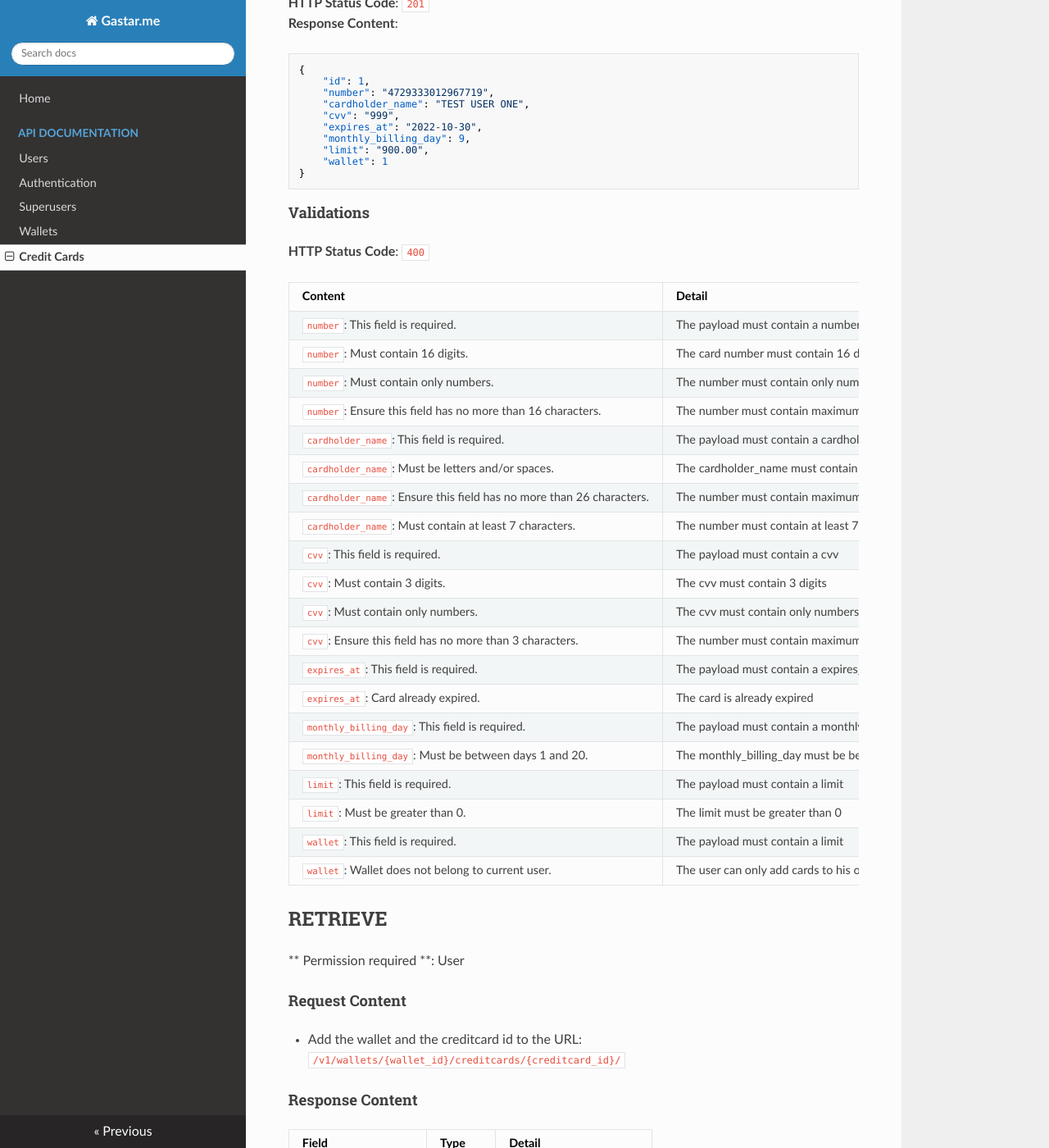
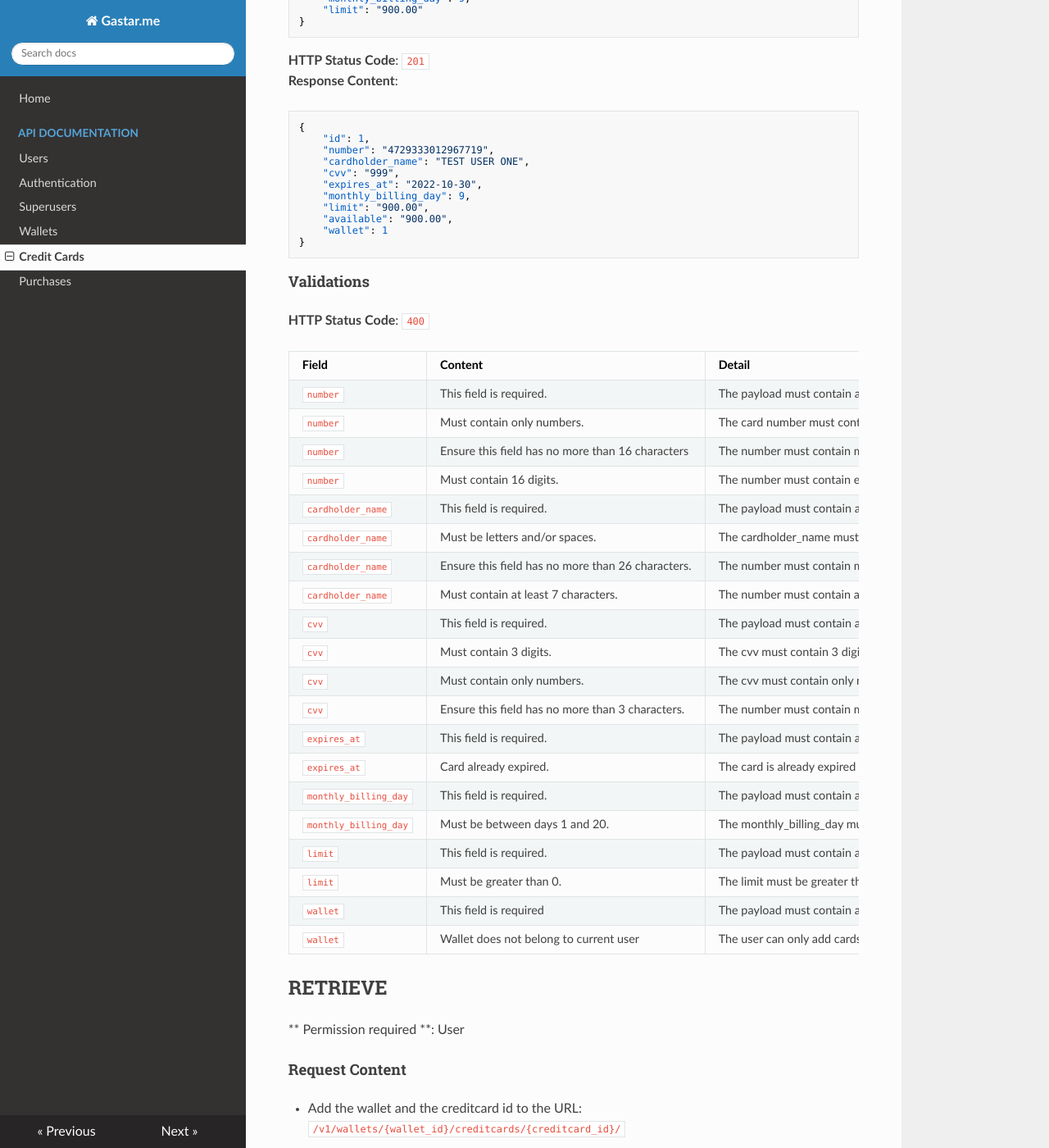
Before and after one commit to rafaeltardivo/pagarme-challenge, an MkDocs documentation site: the page built from docs/gastarme/docs/creditcards.md, in a window 1280 px wide and 1400 px high, scrolled down 1357 px. Shown: the whole window at 82% size. Built offline with MkDocs 1.6.1, drawn with Linux system fonts in a browser that asks for light colours; nearby versions of some CDN libraries; some of the changed text lies outside the part shown.

Commit message:
Update documentation

````diff
--- a/docs/gastarme/docs/creditcards.md
+++ b/docs/gastarme/docs/creditcards.md
@@ -29,6 +30,7 @@
 | `expires_at` |  Date | Card expiration date  |
 | `monthly_billing_day` | Date | Card monthly billing date  |
 | `limit` |  Decimal | Card credit limit  |
+| `available` |  Decimal | Card credit available |
 
 #### Example
 
@@ -57,35 +59,37 @@
 	"expires_at": "2022-10-30",
 	"monthly_billing_day": 9,
 	"limit": "900.00",
+	"available": "900.00",
 	"wallet": 1
 }
 ```
 
+
 #### Validations
 **HTTP Status Code**: `400`
 
-| Content  | Detail  |
-|---|---|
-| `number`: This field is required.  | The payload must contain a number |
-| `number`: Must contain 16 digits.  | The card number must contain 16 digits |
-| `number`: Must contain only numbers.  | The number must contain only numbers |
-| `number`: Ensure this field has no more than 16 characters. |  The number must contain maximum 16 characters |
-| `cardholder_name`: This field is required.  | The payload must contain a cardholder_name |
-| `cardholder_name`: Must be letters and/or spaces.  | The cardholder_name must contain only letters and spaces |
-| `cardholder_name`: Ensure this field has no more than 26 characters. |  The number must contain maximum 26 characters |
-| `cardholder_name`: Must contain at least 7 characters. |  The number must contain at least 7 characters. |
-| `cvv`: This field is required.  | The payload must contain a cvv |
-| `cvv`: Must contain 3 digits.  | The cvv must contain 3 digits |
-| `cvv`: Must contain only numbers.  | The cvv must contain only numbers |
-| `cvv`: Ensure this field has no more than 3 characters. |  The number must contain maximum 3 characters |
-| `expires_at`: This field is required.  | The payload must contain a expires_at |
-| `expires_at`: Card already expired.  | The card is already expired |
-| `monthly_billing_day`: This field is required.  | The payload must contain a monthly_billing_day |
-| `monthly_billing_day`: Must be between days 1 and 20.  | The monthly_billing_day must be between days 1 and 20 |
-| `limit`: This field is required.  | The payload must contain a limit |
-| `limit`: Must be greater than 0.  | The limit must be greater than 0 |
-| `wallet`: This field is required.  | The payload must contain a limit |
-| `wallet`: Wallet does not belong to current user.  | The user can only add cards to his own wallets |
+|  Field | Content  | Detail  |
+|---|---|---|
+| `number` |  This field is required. | The payload must contain a number  |
+| `number`  |  Must contain only numbers.  | The card number must contain only numbers  |
+| `number`  |  Ensure this field has no more than 16 characters | The number must contain maximum 16 characters  |
+| `number` | Must contain 16 digits.  |  The number must contain exactly 16 digits |
+| `cardholder_name` | This field is required.   | The payload must contain a cardholder_name  |
+| `cardholder_name` | Must be letters and/or spaces.  | The cardholder_name must contain only letters and spaces  |
+| `cardholder_name` | Ensure this field has no more than 26 characters.  | The number must contain maximum 26 characters  |
+| `cardholder_name` |  Must contain at least 7 characters.  | The number must contain at least 7 characters  |
+| `cvv`  | This field is required.  | The payload must contain a cvv  |
+| `cvv` | Must contain 3 digits.   | The cvv must contain 3 digits  |
+| `cvv`  |  Must contain only numbers. | The cvv must contain only numbers  |
+| `cvv` | Ensure this field has no more than 3 characters.  | The number must contain maximum 3 characters  |
+| `expires_at` | This field is required.  |  The payload must contain a expires_at |
+| `expires_at`  | Card already expired.  | The card is already expired  |
+| `monthly_billing_day`  | This field is required.  | The payload must contain a monthly_billing_day  |
+| `monthly_billing_day`  | Must be between days 1 and 20.  | The monthly_billing_day must be between days 1 and 20  |
+| `limit` | This field is required.  | The payload must contain a limit  |
+| `limit` | Must be greater than 0.  | The limit must be greater than 0  |
+| `wallet`  | This field is required  | The payload must contain a limit  |
+| `wallet`  | Wallet does not belong to current user  | The user can only add cards to his own wallets  |
 
 
 ##RETRIEVE
--- a/docs/gastarme/mkdocs.yml
+++ b/docs/gastarme/mkdocs.yml
@@ -7,4 +7,5 @@ nav:
       - Superusers: superusers.md
       - Wallets: wallets.md
       - Credit Cards: creditcards.md
+      - Purchases: purchases.md
 theme: readthedocs
````
Also changed, not shown: other parts of docs/gastarme/docs/creditcards.md (+2 -1 lines), docs/gastarme/docs/auth.md (+16 -15 lines), docs/gastarme/docs/purchases.md (added, +57 -0 lines), docs/gastarme/docs/superusers.md (+13 -14 lines), docs/gastarme/docs/users.md (+14 -15 lines).
